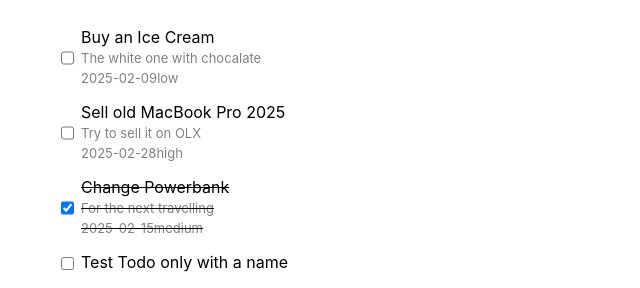
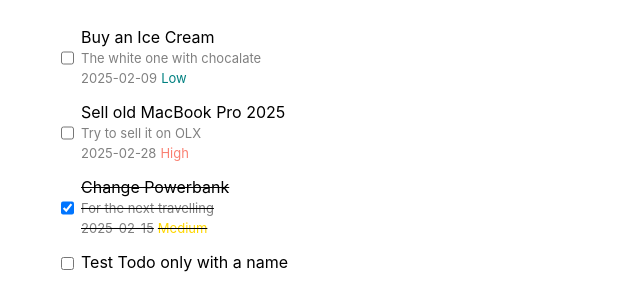
Before and after one commit to SandunDeSilva/react-course-todo-list, a React (Vite) app in the folder todo-list/: page / in a window 1280 px wide. Shown: the part 318-606 px from the top of the page, without its empty margins (319-959 px from the left). Built offline with nearby package versions, Linux system fonts and the light colour scheme.

Commit message:
move static priority data into constants and update TodoForm and TodoList components

```diff
--- a/todo-list/src/components/TodoForm/TodoForm.jsx
+++ b/todo-list/src/components/TodoForm/TodoForm.jsx
@@ -1,3 +1,4 @@
+import { PRIORITIES, PRIORITY_DEFAULT } from "../../constants/priorities";
 import { useState } from "react";
 import styles from "./TodoForm.module.css";
 
@@ -14,7 +15,7 @@ export function TodoForm({ onCreate }) {
       name: elements.name.value,
       description: elements.description?.value ?? "",
       deadline: elements.deadline?.value ?? "",
-      priority: elements.priority?.value ?? "none",
+      priority: elements.priority?.value ?? PRIORITY_DEFAULT,
       completed: false,
     });
 
@@ -62,11 +63,16 @@ export function TodoForm({ onCreate }) {
 
               <div className={styles.FormField}>
                 <label htmlFor="priority">Priority</label>
-                <select defaultValue="none" id="priority" name="priority">
-                  <option value="none">None</option>
-                  <option value="low">Low</option>
-                  <option value="medium">Medium</option>
-                  <option value="high">High</option>
+                <select
+                  defaultValue={PRIORITY_DEFAULT}
+                  id="priority"
+                  name="priority"
+                >
+                  {Object.entries(PRIORITIES).map(([key, { label }]) => (
+                    <option key={key} value={key}>
+                      {label}
+                    </option>
+                  ))}
                 </select>
               </div>
             </div>
--- a/todo-list/src/components/TodoList/TodoList.jsx
+++ b/todo-list/src/components/TodoList/TodoList.jsx
@@ -1,3 +1,4 @@
+import { PRIORITIES, PRIORITY_DEFAULT } from "../../constants/priorities";
 import styles from "./TodoList.module.css";
 
 export function TodoList({ todos }) {
@@ -28,7 +29,11 @@ export function TodoList({ todos }) {
 
                 <div className={styles.AdditionalInfo}>
                   {todo.deadline}
-                  {todo.priority !== "none" && todo.priority}
+                  {todo.priority !== PRIORITY_DEFAULT && (
+                    <span style={{ color: PRIORITIES[todo.priority].color }}>
+                      {PRIORITIES[todo.priority].label}
+                    </span>
+                  )}
                 </div>
               </div>
             </div>
--- /dev/null
+++ b/todo-list/src/constants/priorities.js
@@ -0,0 +1,8 @@
+export const PRIORITIES = {
+  none: { label: "None", color: "gray" },
+  low: { label: "Low", color: "Teal" },
+  medium: { label: "Medium", color: "Gold" },
+  high: { label: "High", color: "Salmon" },
+};
+
+export const PRIORITY_DEFAULT = "none";
```
